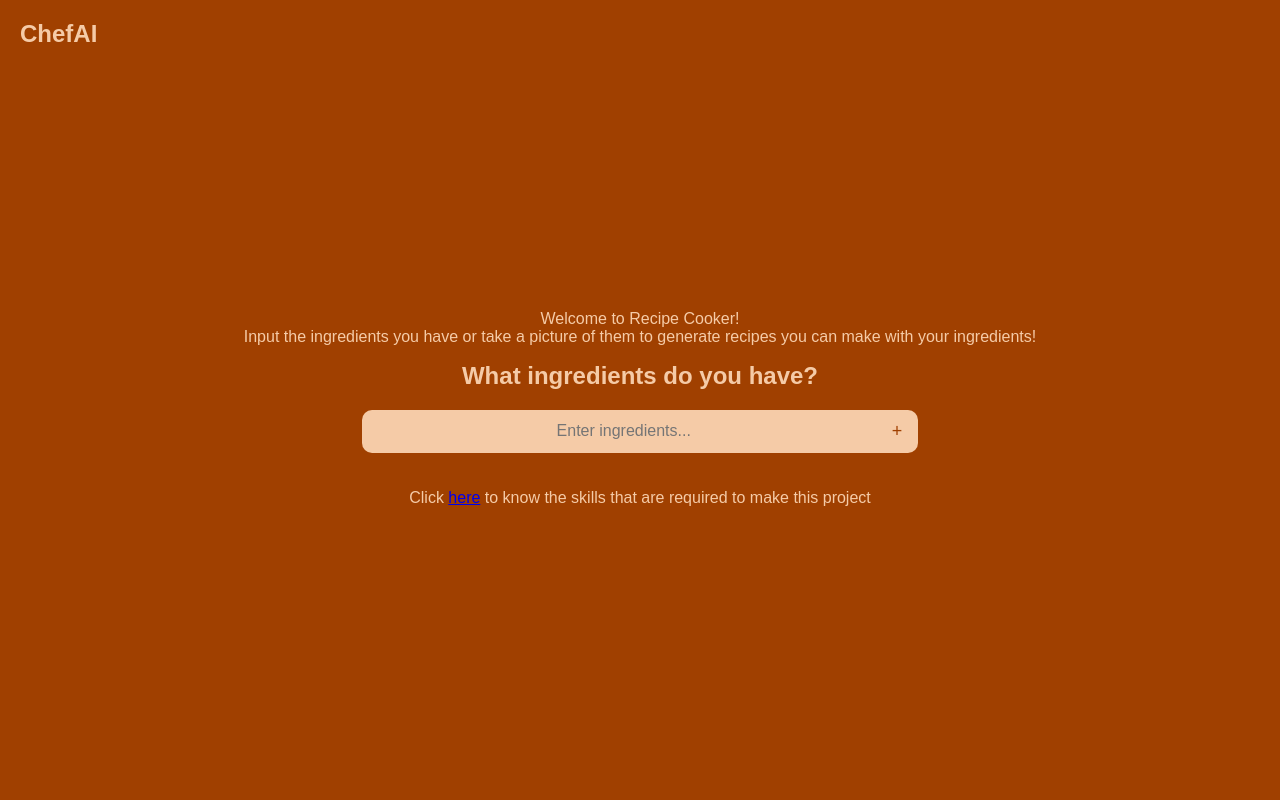
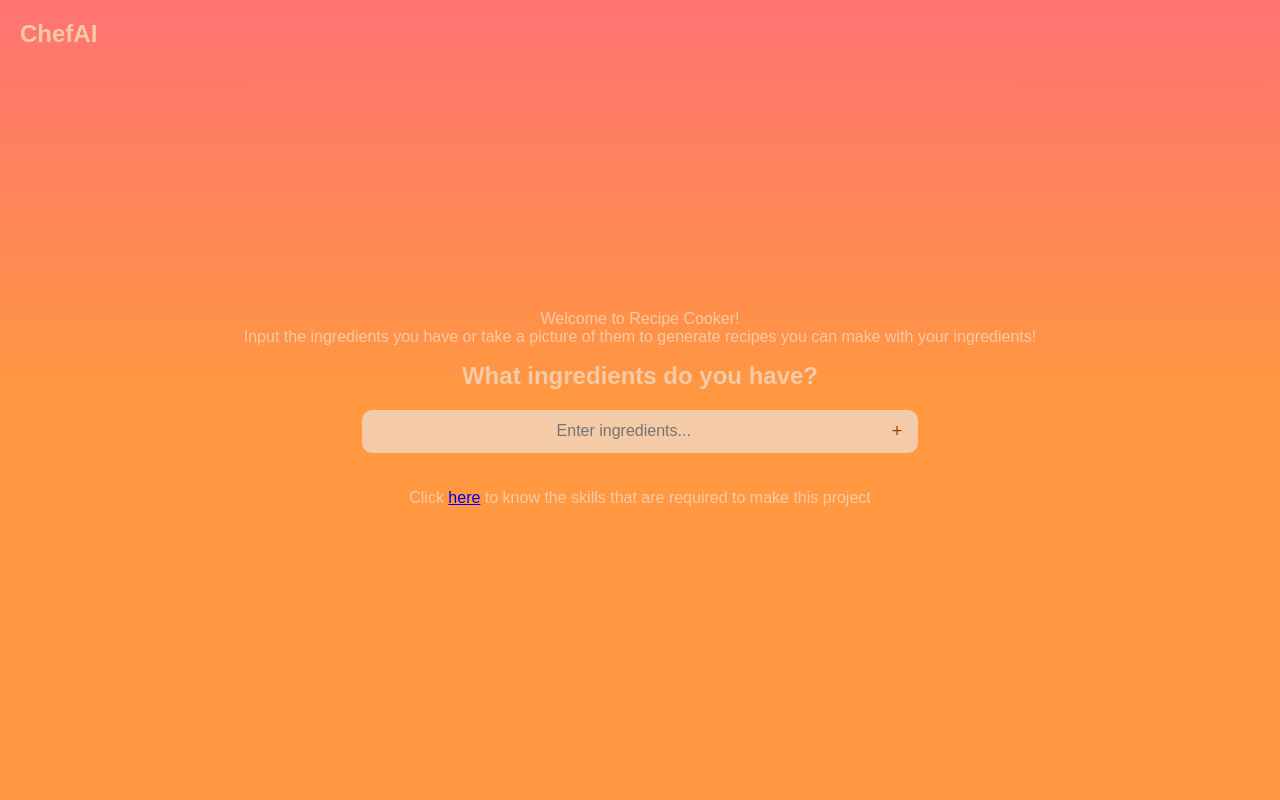
Before and after one commit to tul44699/01-ChefAI, a Django app: page / in a window 1280 px wide. Run offline with Django 5.2, Linux system fonts and the light colour scheme.

Commit message:
Added color gradiennt to background

```diff
--- a/webapp/templates/index.html
+++ b/webapp/templates/index.html
@@ -1,5 +1,3 @@
-
-
 <!DOCTYPE html>
 <html lang="en">
 <head>
@@ -8,7 +6,7 @@
     <title>ChefAI</title>
     <style>
         body {
-            background-color: #A04000; /* Dark Orange */
+            background: linear-gradient(180deg, rgba(255,115,115,1) 0%, rgba(255,152,64,1) 50%);
             color: #F5CBA7; /* Light Orange */
             font-family: Arial, sans-serif;
             display: flex;
@@ -88,7 +86,7 @@
         </div>
     </div>
     <div class="linkToInformation">
-        <br><br>Click <a href= "skills.html", target ="_blank">here</a> to know the skills that are required to make this project
+        <br><br>Click <a href="skills.html" target ="_blank">here</a> to know the skills that are required to make this project
     </div>
 </body>
 </html>
```
